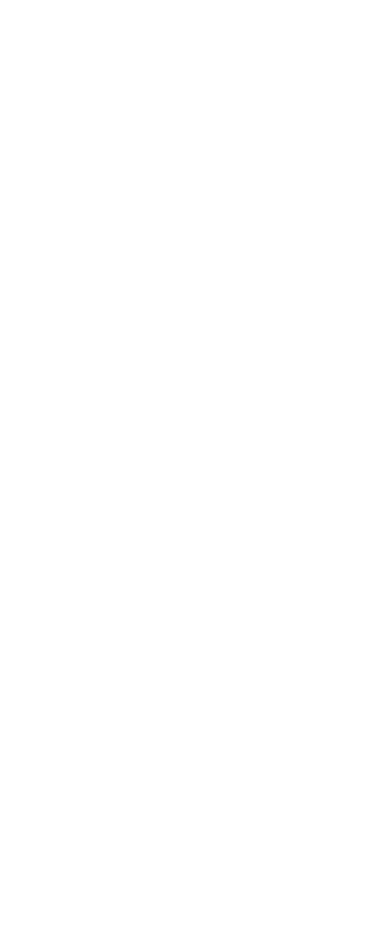
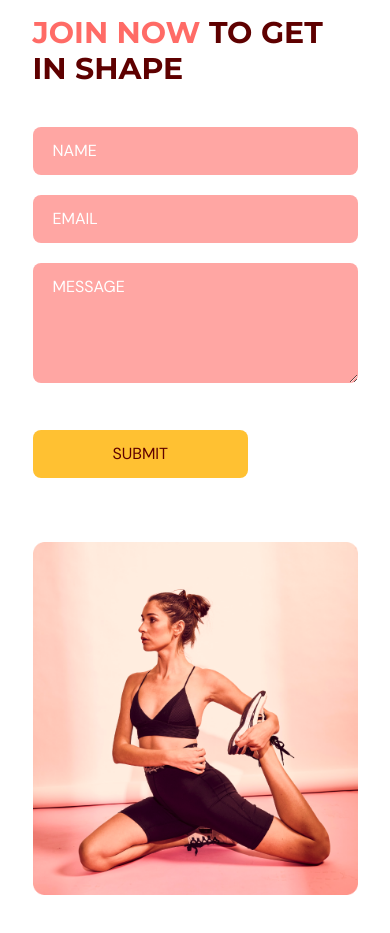
Before and after one commit to jennaly/gym-typescript, a React (Vite) app: page / in a window 390 px wide. Shown: the part 4320-5253 px from the top of the page. Before the commit the page ends 4239 px from the top, so only its background shows below. Built offline with nearby package versions, Linux system fonts and the light colour scheme.

Commit message:
contact us page

```diff
--- a/package.json
+++ b/package.json
@@ -13,7 +13,8 @@
     "framer-motion": "^10.2.3",
     "react": "^18.2.0",
     "react-anchor-link-smooth-scroll": "^1.0.12",
-    "react-dom": "^18.2.0"
+    "react-dom": "^18.2.0",
+    "react-hook-form": "^7.43.7"
   },
   "devDependencies": {
     "@types/node": "^18.14.6",
--- a/src/App.tsx
+++ b/src/App.tsx
@@ -2,6 +2,7 @@
 import Home from "@/scenes/home";
 import Benefits from "@/scenes/benefits";
 import OurClasses from "@/scenes/ourClasses";
+import ContactUs from "@/scenes/contactUs";
 import { useState, useEffect } from "react";
 import { SelectedPage } from "@/shared/types";
 
@@ -35,6 +36,7 @@
       <Home setSelectedPage={setSelectedPage} />
       <Benefits setSelectedPage={setSelectedPage} />
       <OurClasses setSelectedPage={setSelectedPage} />
+      <ContactUs setSelectedPage={setSelectedPage} />
     </div>
   );
 }
--- /dev/null
+++ b/src/scenes/contactUs/index.tsx
@@ -0,0 +1,148 @@
+import { SelectedPage } from "@/shared/types";
+import { motion } from "framer-motion";
+import { useForm } from "react-hook-form";
+import HText from "@/shared/HText";
+import ContactUsPageGraphic from "@/assets/ContactUsPageGraphic.png";
+
+type Props = {
+  setSelectedPage: (value: SelectedPage) => void;
+};
+
+const ContactUs = ({ setSelectedPage }: Props) => {
+  const inputStyles = `mb-5 w-full rounded-lg bg-primary-300 px-5 py-3 placeholder-white`;
+  const {
+    register,
+    trigger,
+    formState: { errors },
+  } = useForm();
+
+  const onSubmit = async (e: any) => {
+    const isValid = await trigger();
+    if (!isValid) {
+      e.preventDefault();
+    }
+  };
+
+  return (
+    <section id="contactus" className="mx-auto w-5/6 pt-24 pb-32">
+      <motion.div
+        onViewportEnter={() => setSelectedPage(SelectedPage.ContactUs)}
+      >
+        {/* HEADER */}
+        <motion.div
+          className="md:w-3/5"
+          initial="hidden"
+          whileInView="visible"
+          viewport={{ once: true, amount: 0.5 }}
+          transition={{ duration: 0.5 }}
+          variants={{
+            hidden: { opacity: 0, x: -50 },
+            visible: { opacity: 1, x: 0 },
+          }}
+        >
+          <HText>
+            <span className="text-primary-500">JOIN NOW</span> TO GET IN SHAPE
+          </HText>
+        </motion.div>
+
+        {/* FORM AND IMAGE */}
+        <div className="mt-10 justify-between gap-8 md:flex">
+          <motion.div
+            className="mt-10 basis-3/5 md:mt-0"
+            initial="hidden"
+            whileInView="visible"
+            viewport={{ once: true, amount: 0.5 }}
+            transition={{ duration: 0.5 }}
+            variants={{
+              hidden: { opacity: 0, y: 50 },
+              visible: { opacity: 1, y: 0 },
+            }}
+          >
+            <form
+              target="_blank"
+              onSubmit={onSubmit}
+              method="POST"
+              action="https://formsubmit.co/e6298130b8fdc6fe4102cce56bc934a0"
+            >
+              <input
+                className={inputStyles}
+                type="text"
+                placeholder="NAME"
+                {...register("name", { required: true })}
+              />
+              {errors.name && (
+                <p className="mt-1 text-primary-500">
+                  {errors.name.type === "required" && "This field is required."}
+                  {errors.name.type === "maxLength" &&
+                    "Max length is 100 characters."}
+                </p>
+              )}
+
+              <input
+                className={inputStyles}
+                type="text"
+                placeholder="EMAIL"
+                {...register("email", {
+                  required: true,
+                  pattern: /^[A-Z0-9._%+-]+@[A-Z0-0.-]+\.[A-Z]{2,}$/i,
+                })}
+              />
+              {errors.email && (
+                <p className="mt-1 text-primary-500">
+                  {errors.email.type === "required" &&
+                    "This field is required."}
+                  {errors.email.type === "pattern" && "Invalid email address."}
+                </p>
+              )}
+
+              <textarea
+                className={inputStyles}
+                rows={4}
+                cols={5}
+                placeholder="MESSAGE"
+                {...register("message", { required: true, maxLength: 100 })}
+              />
+              {errors.message && (
+                <p className="mt-1 text-primary-500">
+                  {errors.message.type === "required" &&
+                    "This field is required."}
+                  {errors.message.type === "maxLength" &&
+                    "Max length is 2000 characters."}
+                </p>
+              )}
+
+              <button
+                type="submit"
+                className="mt-5 rounded-lg bg-secondary-500 px-20 py-3 transition duration-500 hover:text-white"
+              >
+                SUBMIT
+              </button>
+            </form>
+          </motion.div>
+
+          <motion.div
+            className="relative mt-16 basis-2/5 md:mt-0"
+            initial="hidden"
+            whileInView="visible"
+            viewport={{ once: true, amount: 0.5 }}
+            transition={{ delay: 0.2, duration: 0.5 }}
+            variants={{
+              hidden: { opacity: 0, y: 50 },
+              visible: { opacity: 1, y: 0 },
+            }}
+          >
+            <div className="w-full w-full before:absolute before:-bottom-20 before:-right-10 before:z-[-1] md:before:content-evolvetext">
+              <img
+                className="w-full"
+                alt="contact-us-page-graphic"
+                src={ContactUsPageGraphic}
+              ></img>
+            </div>
+          </motion.div>
+        </div>
+      </motion.div>
+    </section>
+  );
+};
+
+export default ContactUs;
--- a/src/scenes/home/index.tsx
+++ b/src/scenes/home/index.tsx
@@ -88,7 +88,7 @@
       {isAboveMediumScreens && (
         <div className="h-[150px] w-full bg-primary-100 py-10">
           <div className="mx-auto w-5/6">
-            <div className="flex w-3/5 items-center justify-between gap-8">
+            <div className="mx-auto flex w-3/5 items-center justify-between gap-8">
               <img alt="redbull-sponsor" src={SponsorRedBull} />
               <img alt="forbes-sponsor" src={SponsorForbes} />
               <img alt="fortune-sponsor" src={SponsorFortune} />
--- a/src/scenes/ourClasses/Class.tsx
+++ b/src/scenes/ourClasses/Class.tsx
@@ -8,7 +8,7 @@
   const overlayStyles =
     "p-5 absolute z-30 flex h-[380px] w-[450px] flex-col items-center justify-center whitespace-normal bg-primary-500 text-center text-white opacity-0 transition duration-500 hover:opacity-90";
   return (
-    <li className="relative mx-5 h-[380px] w-[450px]">
+    <li className="relative mx-5 inline-block h-[380px] w-[450px]">
       <div className={overlayStyles}>
         <p className="text-2xl">{name}</p>
         <p className="mt-5">{description}</p>
```
Also changed, not shown: 1 other file (tests, documents, lock files or other folders).
